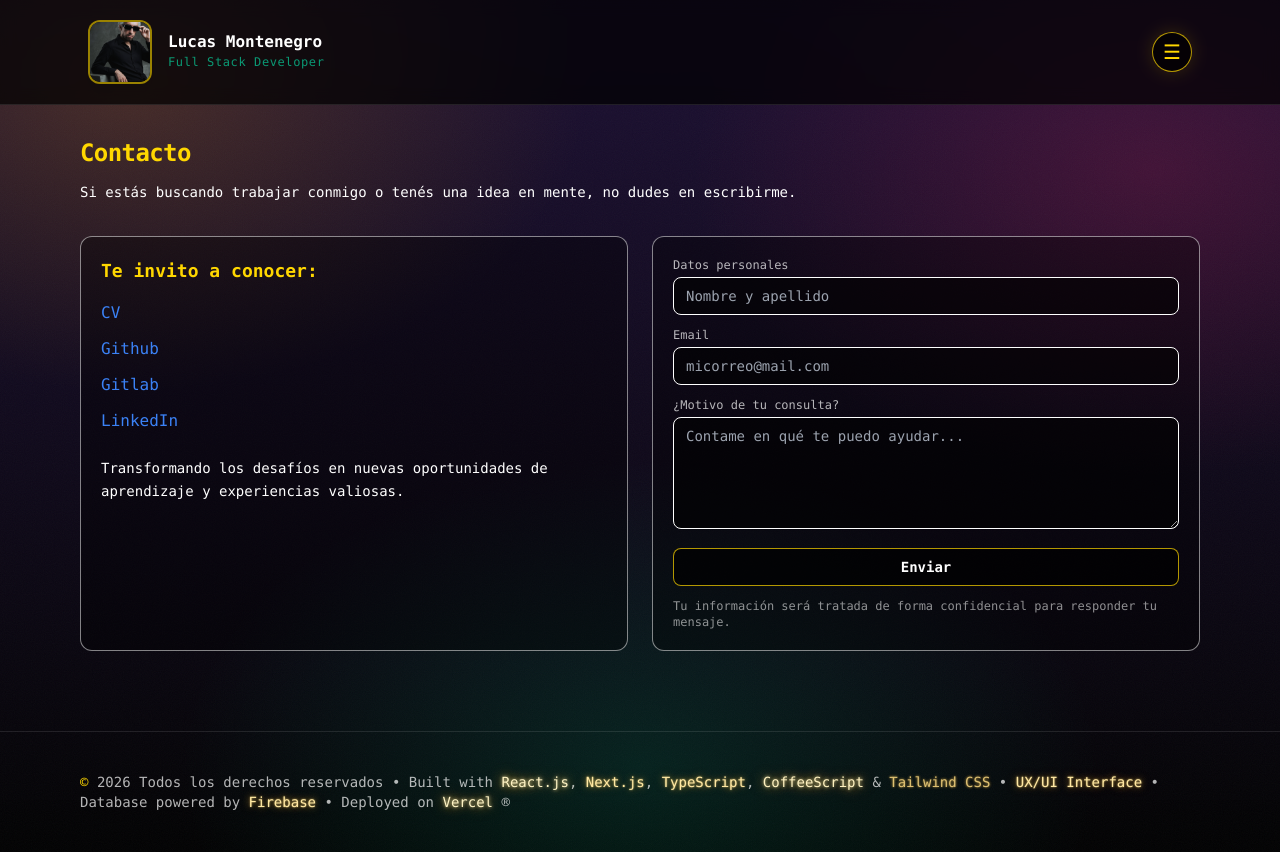
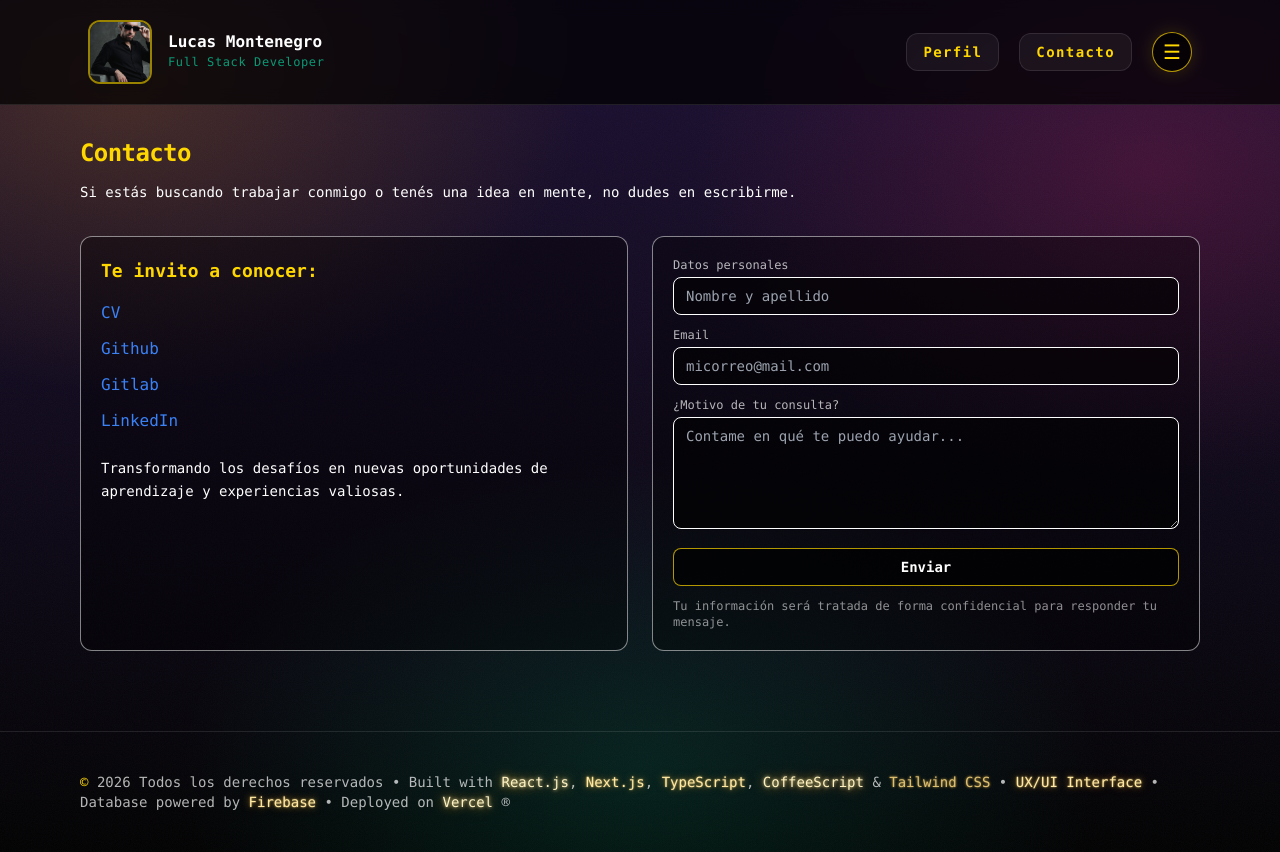
Before and after one commit to lu-developer476/Portfolio, a Next.js app: page /contact in a window 1280 px wide. Built offline with nearby package versions, Linux system fonts and the light colour scheme.

Commit message:
Move profile and contact links to navbar

```diff
--- a/src/components/Navbar.tsx
+++ b/src/components/Navbar.tsx
@@ -123,7 +123,21 @@ export default function Navbar() {
           </div>
 
           {/* DERECHA */}
-          <nav className="relative ml-auto flex items-center justify-end gap-3 md:gap-5">
+          <nav className="relative ml-auto flex items-center justify-end gap-2 md:gap-5">
+            <Link
+              href="/about"
+              onMouseEnter={play}
+              className="rounded-xl border border-white/10 bg-white/5 px-3 py-2 text-xs font-semibold tracking-widest text-cyber-gold transition hover:border-cyber-neonGreen/70 hover:text-cyber-neonGreen md:px-4 md:text-sm"
+            >
+              {t.nav.about}
+            </Link>
+            <Link
+              href="/contact"
+              onMouseEnter={play}
+              className="rounded-xl border border-white/10 bg-white/5 px-3 py-2 text-xs font-semibold tracking-widest text-cyber-gold transition hover:border-cyber-neonGreen/70 hover:text-cyber-neonGreen md:px-4 md:text-sm"
+            >
+              {t.nav.contact}
+            </Link>
             <button
               type="button"
               onClick={() => {
@@ -143,22 +157,6 @@ export default function Navbar() {
                 <div className="space-y-4">
                   <div>
                     <div className="grid gap-2">
-                      <Link
-                        href="/about"
-                        onClick={() => setMenuOpen(false)}
-                        onMouseEnter={play}
-                        className="rounded-xl border border-white/10 bg-white/5 px-3 py-2 text-xs font-semibold tracking-widest text-cyber-gold transition hover:border-cyber-neonGreen/70 hover:text-cyber-neonGreen"
-                      >
-                        {t.nav.about}
-                      </Link>
-                      <Link
-                        href="/contact"
-                        onClick={() => setMenuOpen(false)}
-                        onMouseEnter={play}
-                        className="rounded-xl border border-white/10 bg-white/5 px-3 py-2 text-xs font-semibold tracking-widest text-cyber-gold transition hover:border-cyber-neonGreen/70 hover:text-cyber-neonGreen"
-                      >
-                        {t.nav.contact}
-                      </Link>
                     </div>
                   </div>
 
```
